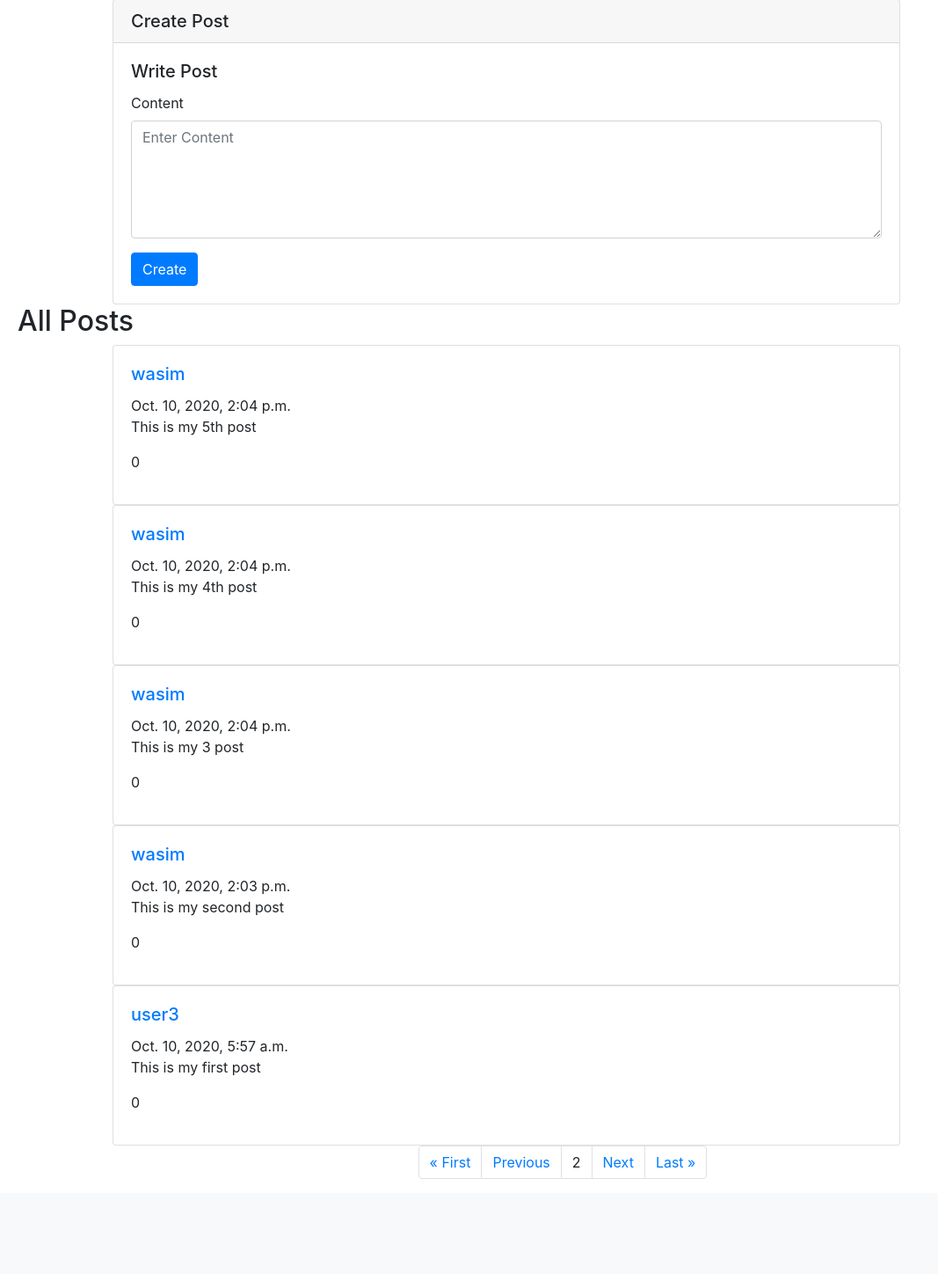
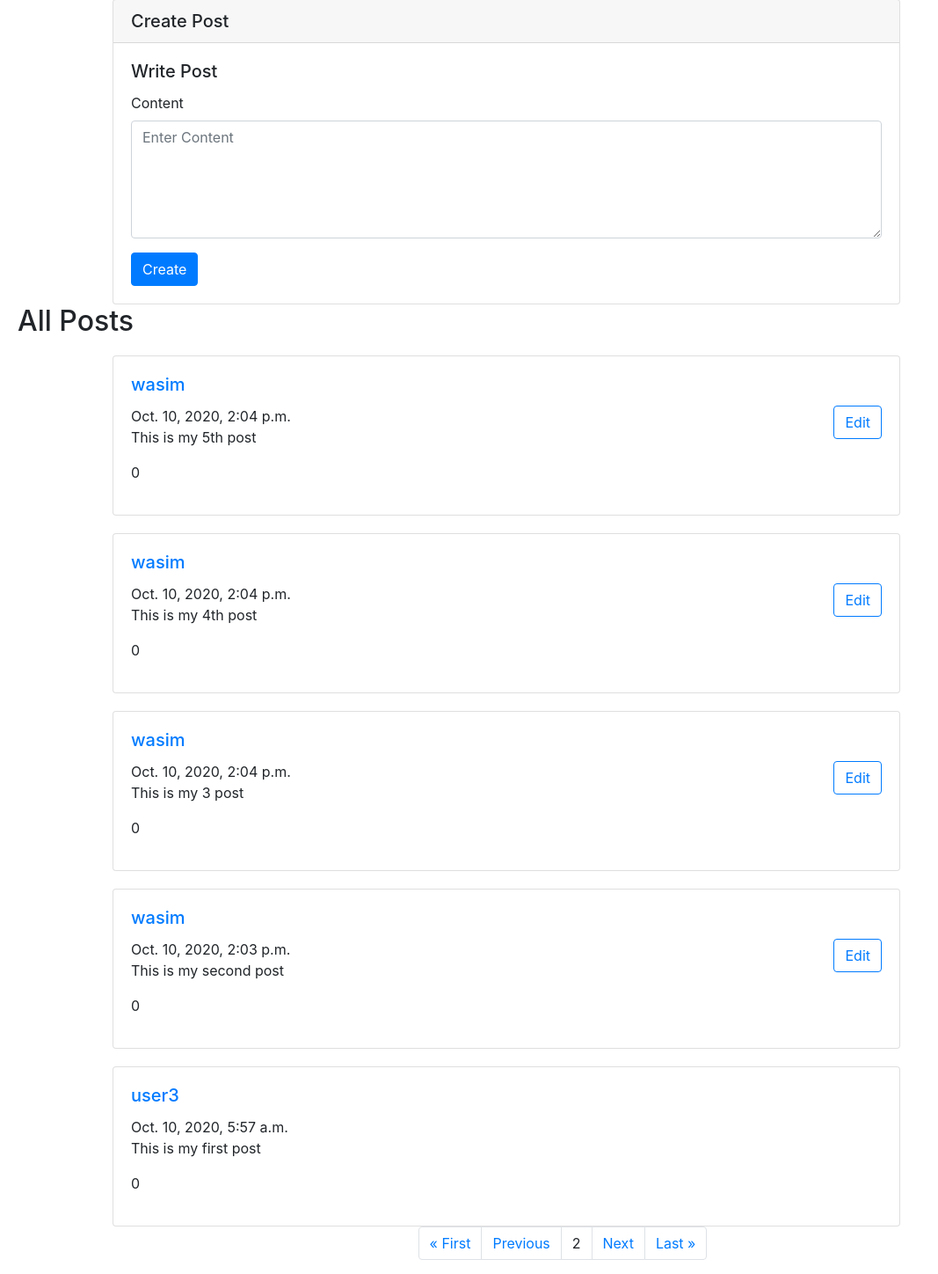
Before and after one commit to WasimAkhtarKhan/cs50-Network, a Django app: page /?page=2 in a window 1280 px wide. Shown: the part 57-1505 px from the top of the page at 88% size, without its empty margins (0-1067 px from the left). Before the commit the page ends 1397 px from the top, so only its background shows below. Run offline with Django 3.2, Linux system fonts and the light colour scheme; a user stored in the database is signed in; data comes from the database, SQL or seed files in the repository; both versions use the stored data as it was after the commit; some libraries are stand-ins or nearby versions.

Commit message:
Upto Edit Post

```diff
--- /dev/null
+++ b/network/static/network/index.js
@@ -0,0 +1,16 @@
+
+    //document.addEventListener('DOMContentLoaded', function() {
+
+        // Use buttons to toggle between views
+    //    document.querySelector('#edit-btn').addEventListener('click', () => edit_post(id));
+
+
+        //document.querySelector('#compose-form').onsubmit = send_email;
+    //  });
+
+
+
+      function edit_post(id) {
+        document.querySelector(`#edit-form${id}`).style.display = 'block';
+        document.querySelector(`#form-group${id}`).style.display = 'none';
+      }
--- a/network/templates/network/index.html
+++ b/network/templates/network/index.html
@@ -25,12 +25,21 @@
     {% if AllPost %}
     <h2 style="margin-left: 20px;">All Posts</h2>
     {% for post in page_obj %}
-        <div class="card" style="width:70%;margin-left: 10%;margin-right: 20%;">
+        <div class="card" style="width:70%;margin-left: 10%;margin-right: 20%;margin-top: 20px;">
             <div class="card-body">
                 <a href="{% url 'viewprofile' post.user %}"><h5 class="card-title">{{post.user}}</h5></a>
-                <div class="form-group">
+                {% if request.user.username == post.user %}
+                <button onclick="edit_post({{post.id}})" id="{{post.id}}" class="btn btn-outline-primary edit-btn" style="float: right;">Edit</button>
+                {% endif %}
+                <div class="form-group{{post.id}}" id="form-group{{post.id}}" style="display: block;">
                     <p>{{post.date}}<br>{{post.content}}</p>
                 </div>
+                <form method="POST" action="{% url 'edit' post.id %}" id="edit-form{{post.id}}" style="display: none;">
+                    {% csrf_token %}
+                    {{post.date}}
+                    <textarea rows="5" class="form-control" name="textarea">{{post.content}}</textarea>
+                    <button type="submit" class="btn btn-outline-primary" style="float: right;">Save</button>
+                </form>
                 <p>{{post.likes}}</p>
             </div>
         </div>
@@ -39,7 +48,7 @@
     {% else %}
     <h2 style="margin-left: 20px;">Following Posts</h2>
     {% for totalPost in page_obj %}
-        <div class="card" style="width:70%;margin-left: 10%;margin-right: 20%;">
+        <div class="card" style="width:70%;margin-left: 10%;margin-right: 20%;margin-top: 20px;">
             <div class="card-body">
                 <a href="{% url 'viewprofile' totalPost.user %}"><h5 class="card-title">{{totalPost.user}}</h5></a>
                 <div class="form-group">
@@ -79,5 +88,4 @@
             {% endif %}
         </ul>
     </div>
-
 {% endblock %}
--- a/network/templates/network/layout.html
+++ b/network/templates/network/layout.html
@@ -6,6 +6,7 @@
         <title>{% block title %}Social Network{% endblock %}</title>
         <link rel="stylesheet" href="https://stackpath.bootstrapcdn.com/bootstrap/4.4.1/css/bootstrap.min.css" integrity="sha384-Vkoo8x4CGsO3+Hhxv8T/Q5PaXtkKtu6ug5TOeNV6gBiFeWPGFN9MuhOf23Q9Ifjh" crossorigin="anonymous">
         <link href="{% static 'network/styles.css' %}" rel="stylesheet">
+        <script src="{% static 'network/index.js' %}"></script>
     </head>
     <body>
 
--- a/network/templates/network/profile.html
+++ b/network/templates/network/profile.html
@@ -21,9 +21,12 @@
         </div>
       </div>
     {% for post in posts %}
-        <div class="card" style="width:70%;margin-left: 10%;margin-right: 20%;">
+        <div class="card" style="width:70%;margin-left: 10%;margin-right: 20%;margin-top: 20px;">
             <div class="card-body">
                 <a href="{% url 'viewprofile' post.user %}"><h5 class="card-title">{{post.user}}</h5></a>
+                {% if request.user.username == post.user %}
+                <button type="submit" class="btn btn-warning" style="float: right;">Edit</button>
+                {% endif %}
                 <div class="form-group">
                     <p>{{post.date}}<br>{{post.content}}</p>
                 </div>
--- a/network/urls.py
+++ b/network/urls.py
@@ -12,4 +12,5 @@ urlpatterns = [
     path("profile/<str:username>/follow",views.follow,name="follow"),
     path("profile/<str:username>/unfollow",views.unfollow,name="unfollow"),
     path("followings",views.viewFollowings,name="followings"),
+    path("edit/<int:post_id>",views.edit,name="edit"),
 ]
--- a/network/views.py
+++ b/network/views.py
@@ -9,6 +9,7 @@ from datetime import datetime
 
 
 from .models import User,Post ,Profile
+
 
 def create(request):
     if request.method == "POST":
@@ -84,10 +85,21 @@ def index(request):
         page_number = request.GET.get('page')
         page_obj = paginator.get_page(page_number)
 
-    return render(request, "network/index.html",{
-        "AllPost":allpost,
-        "page_obj": page_obj,
-    })
+        return render(request, "network/index.html",{
+            "AllPost" : allpost,
+            "page_obj" : page_obj,
+        })
+
+def edit(request,post_id):
+    if request.method == "POST":
+        post = Post.objects.get(id=post_id)
+        content = request.POST["textarea"]
+        post.content = content
+        post.save()
+
+    return redirect("index")
+
+
 
 def viewFollowings(request):
 
```
Also changed, not shown: db.sqlite3.
